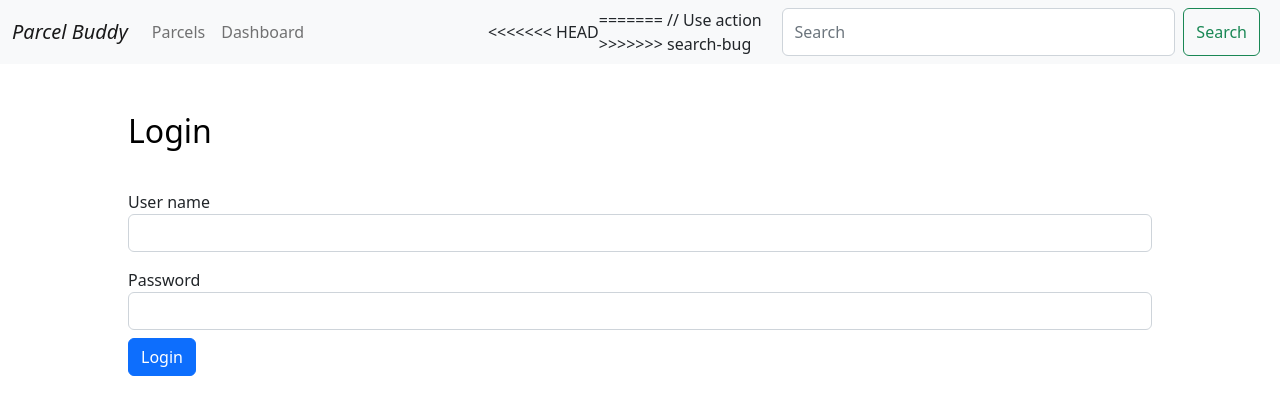
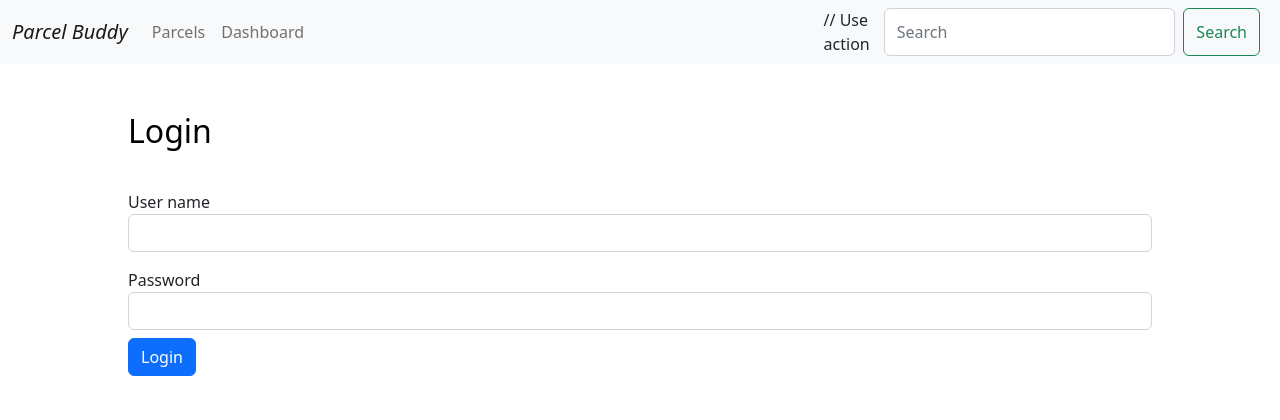
Before and after one commit to gfioreze/parcelbuddy, a PHP site: page /index.php in a window 1280 px wide. Shown: the top 420 px of the page. Run offline with PHP 8.4, Linux system fonts and the light colour scheme; a stand-in replaces the project's code that opens the database connection.

```diff
--- a/Views/template/header.phtml
+++ b/Views/template/header.phtml
@@ -21,12 +21,9 @@
                     <a class="nav-link" aria-current="page" href="dashboard.php">Dashboard</a>
                 </li>
             </ul>
-<<<<<<< HEAD
             <form class="d-flex" action="" role="search">
-=======
             // Use action
             <form class="d-flex" action="<?php echo $_SERVER['PHP_SELF']; ?>" role="search">
->>>>>>> search-bug
                 <input class="form-control me-2" type="search" placeholder="Search" name="search" aria-label="Search">
                 <button class="btn btn-outline-success me-2" name="searchBtn" type="submit">Search</button>
             </form>
```
